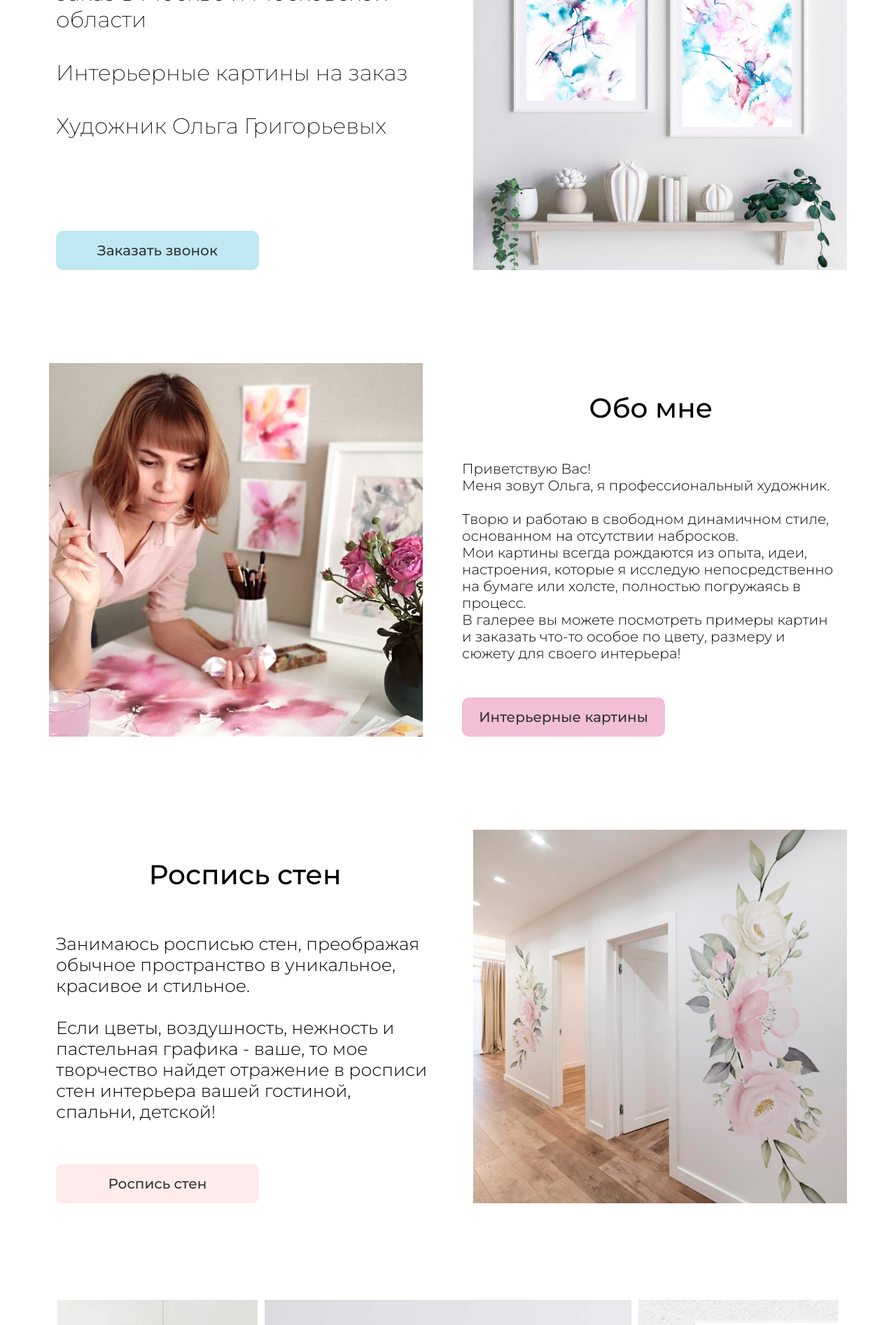
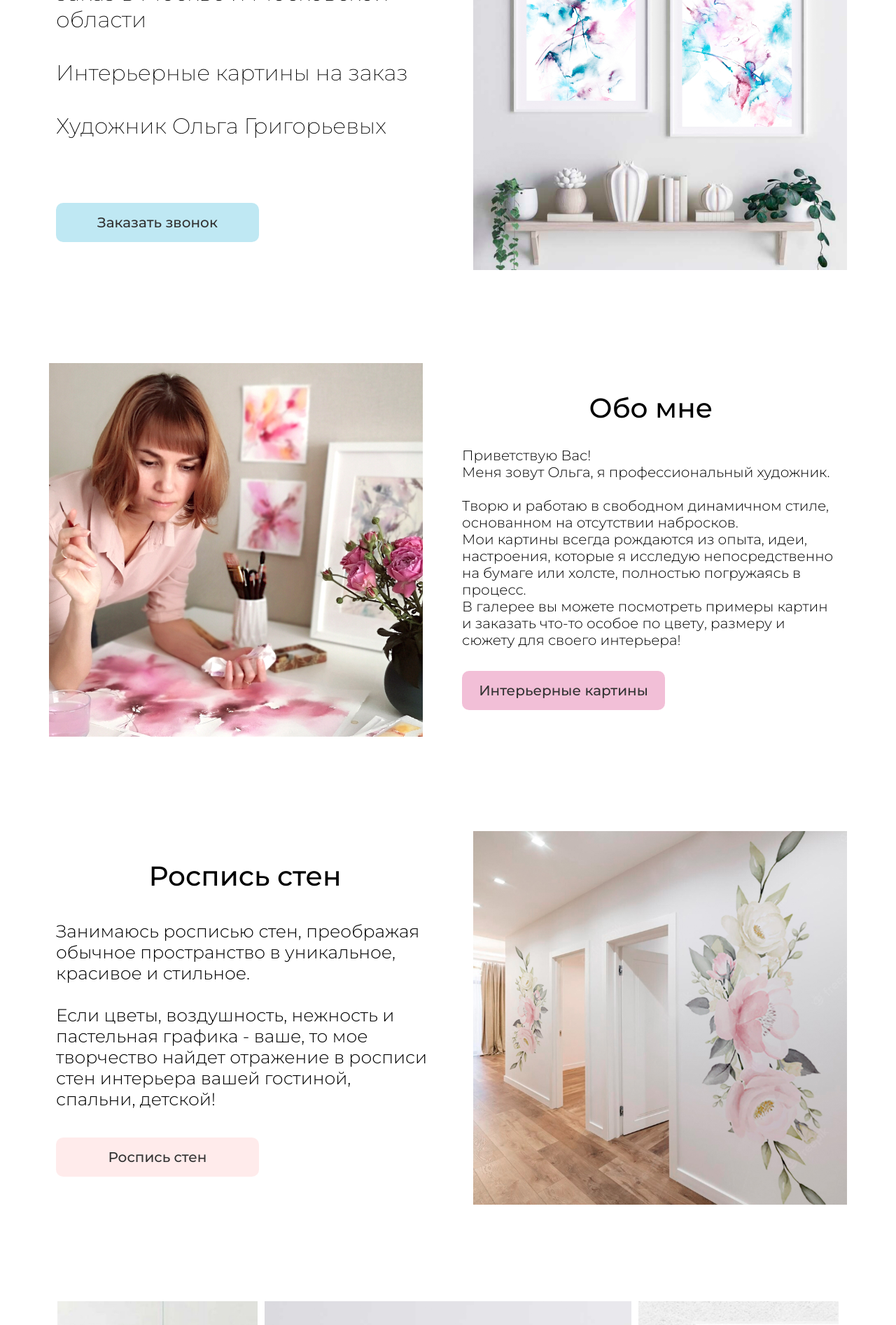
Before and after one commit to Remixrty/flory, a Next.js app: page / in a window 1280 px wide. Shown: the part 484-2378 px from the top of the page at 70% size. Built offline with nearby package versions, Linux system fonts and the light colour scheme.

Commit message:
fix margins mobile

```diff
--- a/modules/components/FirstSection.js
+++ b/modules/components/FirstSection.js
@@ -30,7 +30,7 @@ export default function FirstSection() {
                         Художник Ольга Григорьевых
 
                     </div>
-                    <div className={styles.button} style={{ backgroundColor: '#AFE3F0', margin: imgWidth == 534 ? '0 0 0 10px' : '0 auto 40px auto' }}>
+                    <div className={styles.button} style={{ backgroundColor: '#AFE3F0', margin: imgWidth == 534 ? '0 0 40px 10px' : '0 auto 40px auto' }}>
                         Заказать звонок
                     </div>
                 </div>
--- a/modules/components/SecondSection.js
+++ b/modules/components/SecondSection.js
@@ -36,7 +36,7 @@ export default function SecondSection() {
                         размеру и сюжету для своего интерьера!<br />
 
                     </div>
-                    <div className={styles.button} style={{ backgroundColor: 'rgba(229, 123, 172, 0.6)', margin: imgWidth == 534 ? '0 0 0 10px' : 'auto' }}>
+                    <div className={styles.button} style={{ backgroundColor: 'rgba(229, 123, 172, 0.6)', margin: imgWidth == 534 ? '0 0 40px 10px' : '0 auto 40px auto' }}>
                         Интерьерные картины
                     </div>
                 </div>
--- a/modules/components/ThirdSection.js
+++ b/modules/components/ThirdSection.js
@@ -31,7 +31,7 @@ export default function ThirdSection() {
                         росписи стен интерьера вашей гостиной, спальни, детской!
 
                     </div>
-                    <div className={styles.button} style={{ backgroundColor: 'rgba(255, 0, 0, 0.1)', margin: imgWidth==534?'0 0 0 10px':'0 auto 40px auto'  }}>
+                    <div className={styles.button} style={{ backgroundColor: 'rgba(255, 0, 0, 0.1)', margin: imgWidth==534?'0 0 40px 10px':'0 auto 40px auto'  }}>
                         Роспись стен
                     </div>
                 </div>
```
